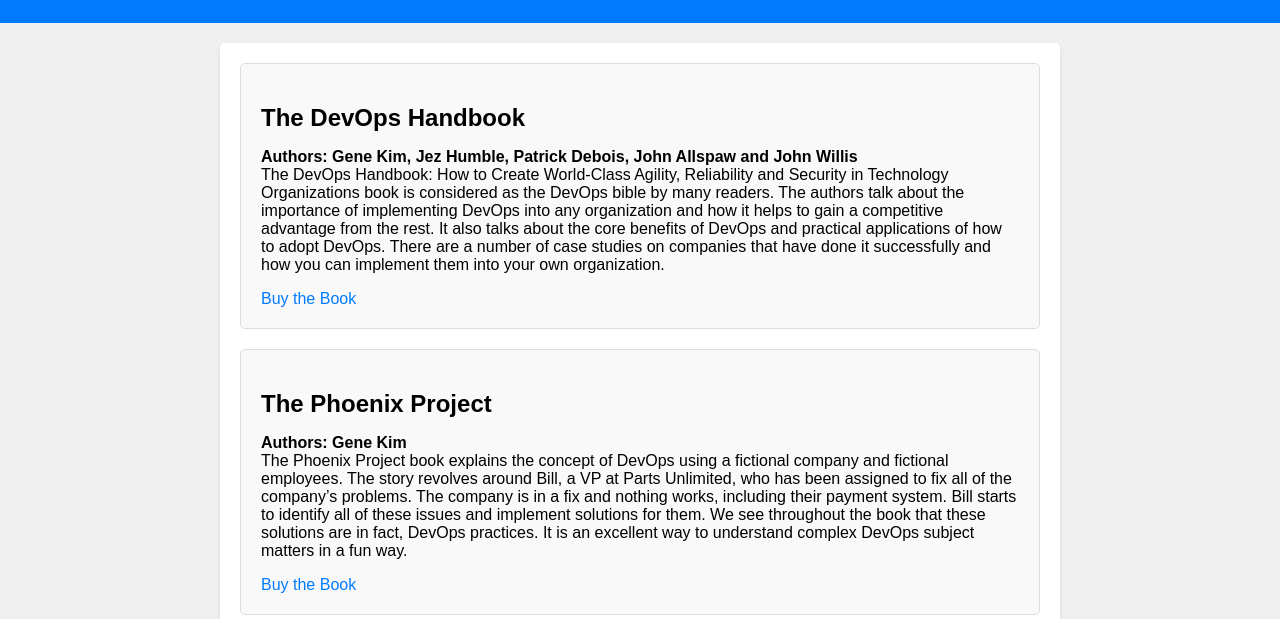
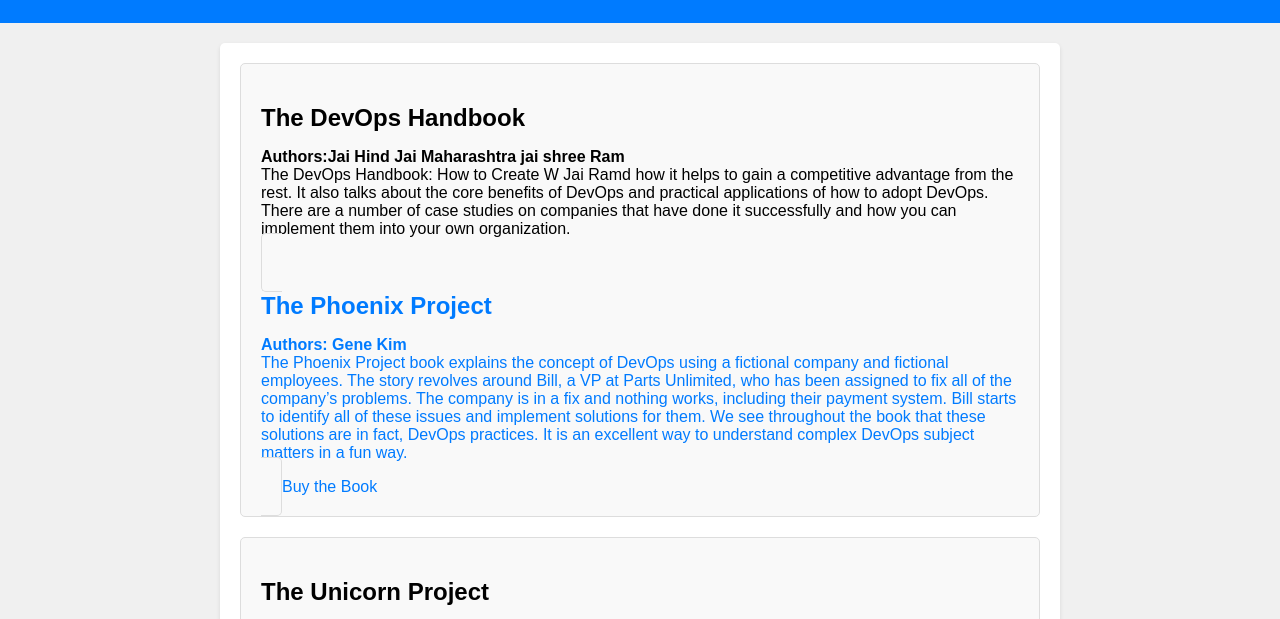
Before and after one commit to ashishworld/aws-cicd-devops-web-app-nodejs, a website: page index.html in a window 1280 px wide. Shown: the part 107-726 px from the top of the page. Drawn offline with Linux system fonts and the light colour scheme.

Commit message:
new update in index

```diff
--- a/index.html
+++ b/index.html
@@ -71,10 +71,10 @@
     <main>
         <div class="book">
             <h2>The DevOps Handbook</h2>
-            <p><b>Authors: Gene Kim, Jez Humble, Patrick Debois, John Allspaw and John Willis</b></br>
+            <p><b>Authors:Jai Hind Jai Maharashtra jai shree Ram</b></br>
 
-                The DevOps Handbook: How to Create World-Class Agility, Reliability and Security in Technology Organizations book is considered as the DevOps bible by many readers. The authors talk about the importance of implementing DevOps into any organization and how it helps to gain a competitive advantage from the rest. It also talks about the core benefits of DevOps and practical applications of how to adopt DevOps. There are a number of case studies on companies that have done it successfully and how you can implement them into your own organization.</p>
-            <a href="https://www.amazon.com/DevOps-Handbook-World-Class-Reliability-Organizations/dp/1942788002">Buy the Book</a>
+                The DevOps Handbook: How to Create W Jai Ramd how it helps to gain a competitive advantage from the rest. It also talks about the core benefits of DevOps and practical applications of how to adopt DevOps. There are a number of case studies on companies that have done it successfully and how you can implement them into your own organization.</p>
+            <a href="Jai Shree Ram sita RAm sitaram Buy the Book</a>
         </div>
 
         <div class="book">
```
